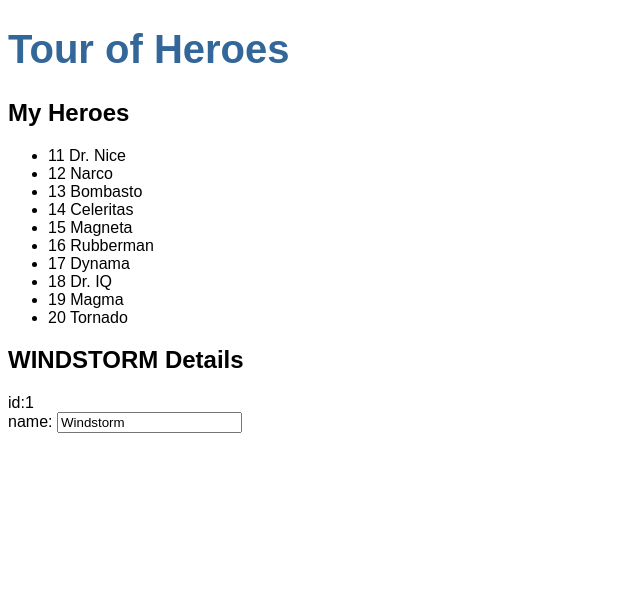
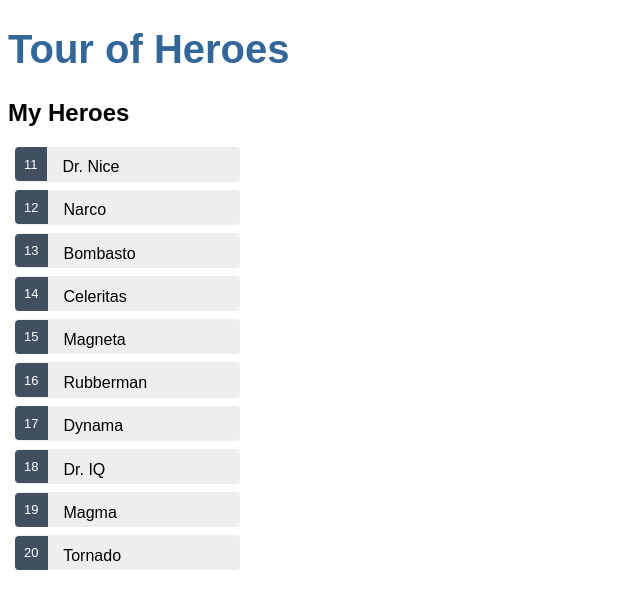
Before and after one commit to matthewwyatt3/angular-hero-tutorial, an Angular app: page / in a window 1280 px wide. Shown: the top 608 px of the page, without its empty margins (0-640 px from the left). Built offline with nearby package versions, Linux system fonts and the light colour scheme.

Commit message:
get hero data

```diff
--- a/src/app/app.module.ts
+++ b/src/app/app.module.ts
@@ -4,11 +4,13 @@
 
 import { AppComponent } from './app.component';
 import { HeroesComponent } from './heroes/heroes.component';
+import { HeroDetailComponent } from './hero-detail/hero-detail.component';
 
 @NgModule({
   declarations: [
     AppComponent,
-    HeroesComponent
+    HeroesComponent,
+    HeroDetailComponent
   ],
   imports: [
     BrowserModule,
--- /dev/null
+++ b/src/app/hero-detail/hero-detail.component.html
@@ -0,0 +1,9 @@
+<div *ngIf="hero">
+    <h2>{{hero.name | uppercase}} Details</h2>
+    <div><span>id:</span>{{hero.id}}</div>
+    <div>
+        <label>name:
+            <input [(ngModel)]="hero.name" placeholder="name"/>
+        </label>
+    </div>
+</div>
--- /dev/null
+++ b/src/app/hero-detail/hero-detail.component.ts
@@ -0,0 +1,17 @@
+import { Component, OnInit, Input } from '@angular/core';
+import { Hero } from '../hero';
+
+@Component({
+  selector: 'app-hero-detail',
+  templateUrl: './hero-detail.component.html',
+  styleUrls: ['./hero-detail.component.css']
+})
+export class HeroDetailComponent implements OnInit {
+  @Input() hero: Hero;
+
+  constructor() { }
+
+  ngOnInit() {
+  }
+
+}
--- a/src/app/heroes/heroes.component.css
+++ b/src/app/heroes/heroes.component.css
@@ -0,0 +1,54 @@
+/* HeroesComponent's private CSS styles */
+.selected {
+    background-color: #CFD8DC !important;
+    color: white;
+  }
+
+.heroes {
+    margin: 0 0 2em 0;
+    list-style-type: none;
+    padding: 0;
+    width: 15em;
+  }
+
+.heroes li {
+    cursor: pointer;
+    position: relative;
+    left: 0;
+    background-color: #EEE;
+    margin: .5em;
+    padding: .3em 0;
+    height: 1.6em;
+    border-radius: 4px;
+  }
+
+.heroes li.selected:hover {
+    background-color: #BBD8DC !important;
+    color: white;
+  }
+
+.heroes li:hover {
+    color: #607D8B;
+    background-color: #DDD;
+    left: .1em;
+  }
+
+.heroes .text {
+    position: relative;
+    top: -3px;
+  }
+
+.heroes .badge {
+    display: inline-block;
+    font-size: small;
+    color: white;
+    padding: 0.8em 0.7em 0 0.7em;
+    background-color:#405061;
+    line-height: 1em;
+    position: relative;
+    left: -1px;
+    top: -4px;
+    height: 1.8em;
+    margin-right: .8em;
+    border-radius: 4px 0 0 4px;
+  }
--- a/src/app/heroes/heroes.component.html
+++ b/src/app/heroes/heroes.component.html
@@ -1,14 +1,8 @@
 <h2>My Heroes</h2>
 <ul class="heroes">
-    <li *ngFor="let hero of heroes">
+    <li *ngFor="let hero of heroes" (click)="onSelect(hero)" [class.selected]="hero === selectedHero">
         <span class="badge">{{hero.id}}</span> {{hero.name}}
     </li>
 </ul>
 
-<h2>{{hero.name | uppercase}} Details</h2>
-<div><span>id:</span>{{hero.id}}</div>
-<div>
-    <label>name:
-        <input [(ngModel)]="hero.name" placeholder="name"/>
-    </label>
-</div>
+<app-hero-detail [hero]="selectedHero"></app-hero-detail>
--- a/src/app/heroes/heroes.component.ts
+++ b/src/app/heroes/heroes.component.ts
@@ -7,16 +7,18 @@
   templateUrl: './heroes.component.html',
   styleUrls: ['./heroes.component.css']
 })
+
 export class HeroesComponent implements OnInit {
+
   heroes = HEROES;
-  hero: Hero = {
-    id: 1,
-    name: 'Windstorm'
-  };
+  selectedHero: Hero;
 
   constructor() { }
 
   ngOnInit() {
   }
 
+  onSelect(hero: Hero): void {
+    this.selectedHero = hero;
+  }
 }
```
Also changed, not shown: src/app/hero.service.ts (added, +11 -0 lines), src/app/hero-detail/hero-detail.component.css (added), 2 other files (tests, documents, lock files or other folders).
